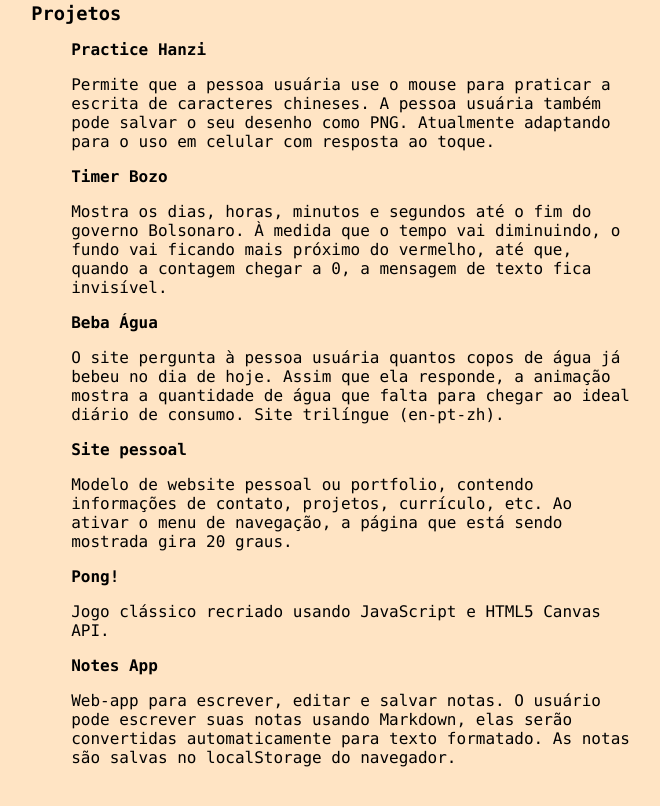
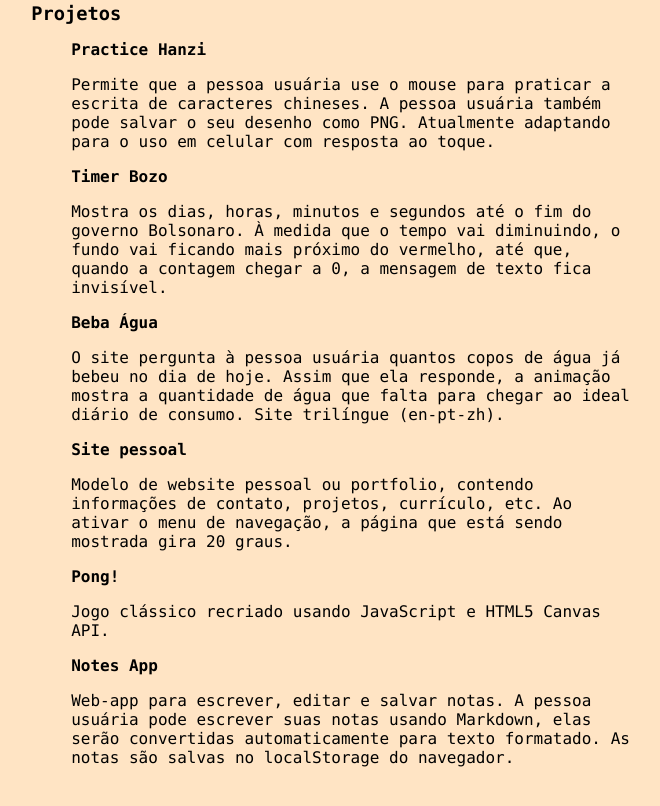
Before and after one commit to vitorjaguat/vitor, a plain HTML site: page index.html in a window 1280 px wide. Shown: the part 1005-1811 px from the top of the page, without its empty margins (500-1160 px from the left). Drawn offline with Linux system fonts and the light colour scheme.

Commit message:
correct typo

```diff
--- a/index.html
+++ b/index.html
@@ -315,7 +315,7 @@
                 </h4></a
               >
               <p
-                data-pt="Web-app para escrever, editar e salvar notas. O usuário pode escrever suas notas usando Markdown, elas serão convertidas automaticamente para texto formatado. As notas são salvas no localStorage do navegador."
+                data-pt="Web-app para escrever, editar e salvar notas. A pessoa usuária pode escrever suas notas usando Markdown, elas serão convertidas automaticamente para texto formatado. As notas são salvas no localStorage do navegador."
                 data-en="Web-app for writing, editing and saving notes. Users can write their notes using Markdown, they will be automatically converted to formatted text. Notes are saved to the browser's localStorage."
                 data-zh="
                 用于编写、编辑和保存笔记的 Web 应用程序。用户可以使用 Markdown 编写笔记，它们将自动转换为格式化文本。笔记保存在浏览器的本地存储中。"
```
